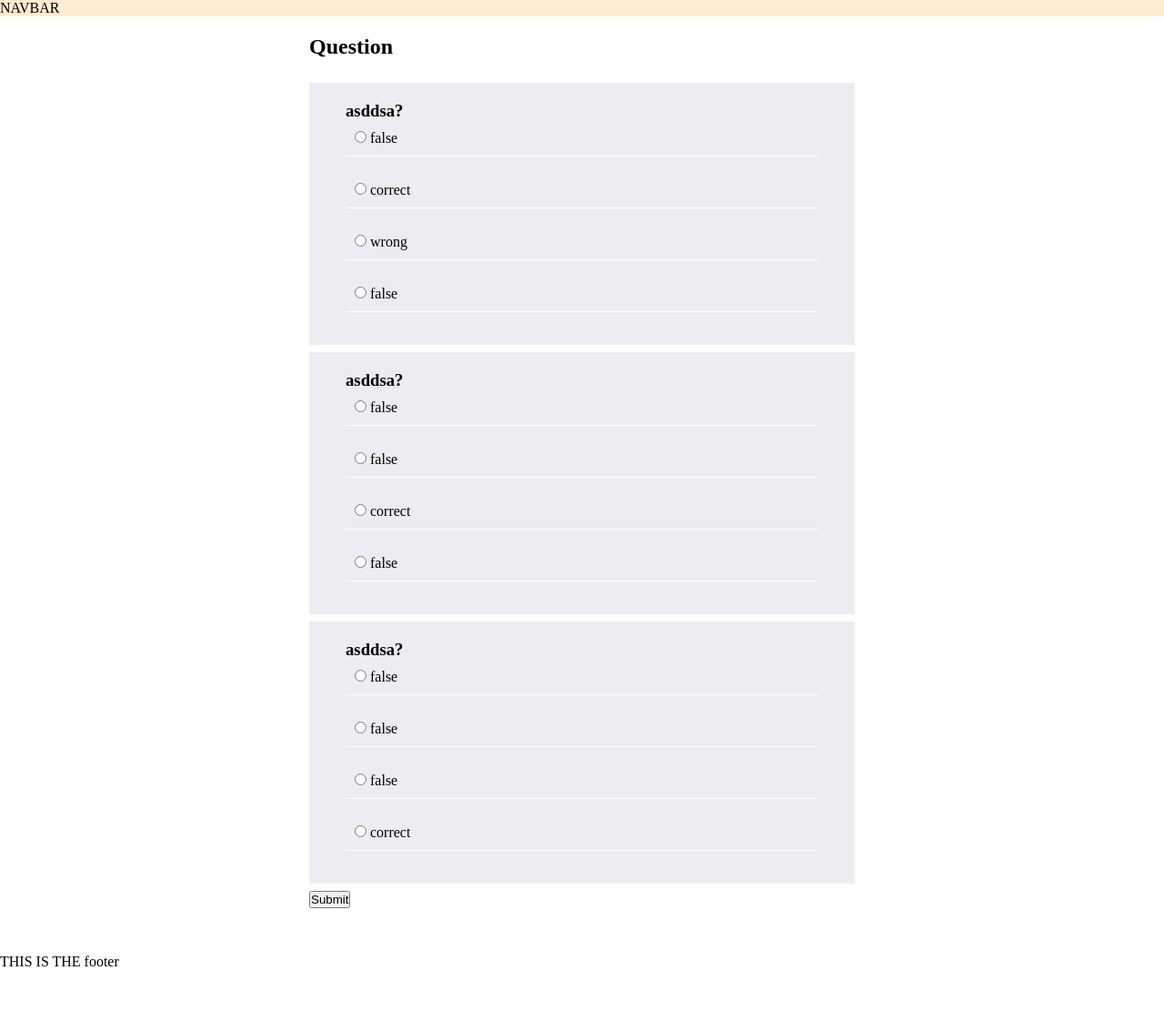
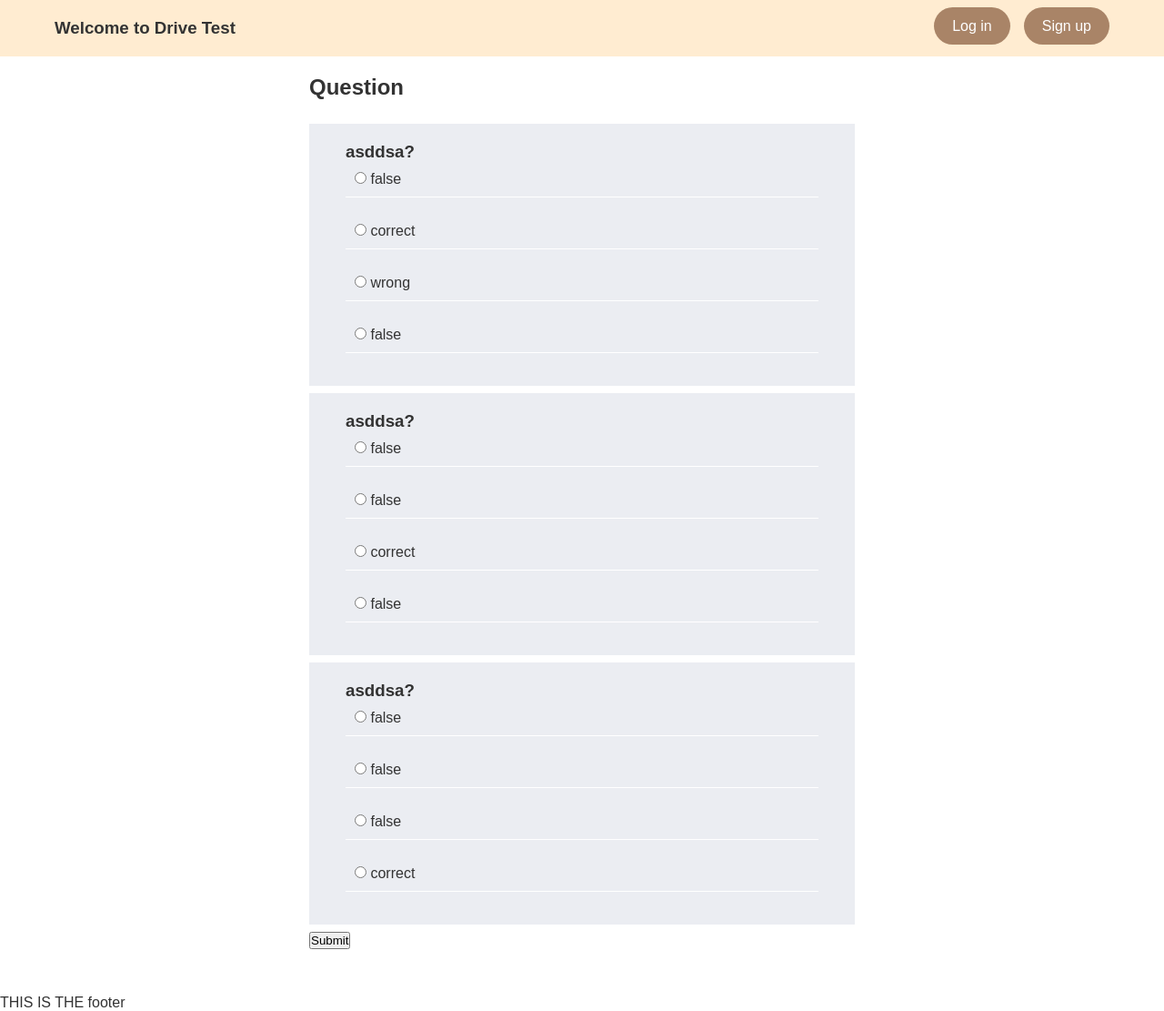
Before and after one commit to ajaystha42/drivingtest-django, a Django app: page /quiz/ in a window 1280 px wide. Shown: the whole page at 91% size. Before the commit the page ends 1062 px from the top, so only its background shows below. Run offline with Django 4.2, Linux system fonts and the light colour scheme; data comes from the database, SQL or seed files in the repository.

Commit message:
added navbar styles

```diff
--- a/Quiz/static/base.css
+++ b/Quiz/static/base.css
@@ -2,8 +2,31 @@
   margin: 0;
   padding: 0;
   box-sizing: border-box;
+
+  list-style: none;
+}
+
+body {
+  font-family: Arial, Helvetica, sans-serif;
+  color: #333;
 }
 
 .navigation {
+  padding: 20px 60px;
+  display: flex;
+  justify-content: space-between;
   background-color: #ffecd1;
 }
+
+.nav-links {
+  display: flex;
+  gap: 15px;
+}
+
+.nav-links a {
+  text-decoration: none;
+  background-color: #a98467;
+  padding: 12px 20px;
+  border-radius: 1000px;
+  color: #fff;
+}
--- a/Quiz/static/quiz.css
+++ b/Quiz/static/quiz.css
@@ -3,10 +3,6 @@
   padding-top: 20px;
   margin: 0 auto;
   width: 50%;
-}
-
-* {
-  list-style: none;
 }
 
 .question-container {
--- a/Quiz/templates/base.html
+++ b/Quiz/templates/base.html
@@ -13,7 +13,13 @@
   </head>
   <body>
     <header>
-      <nav class="navigation">NAVBAR</nav>
+      <nav class="navigation">
+        <h3>Welcome to Drive Test</h3>
+        <ul class="nav-links">
+          <li><a href="#">Log in</a></li>
+          <li><a href="#">Sign up</a></li>
+        </ul>
+      </nav>
     </header>
 
     {% block content %} {% endblock %}
```
